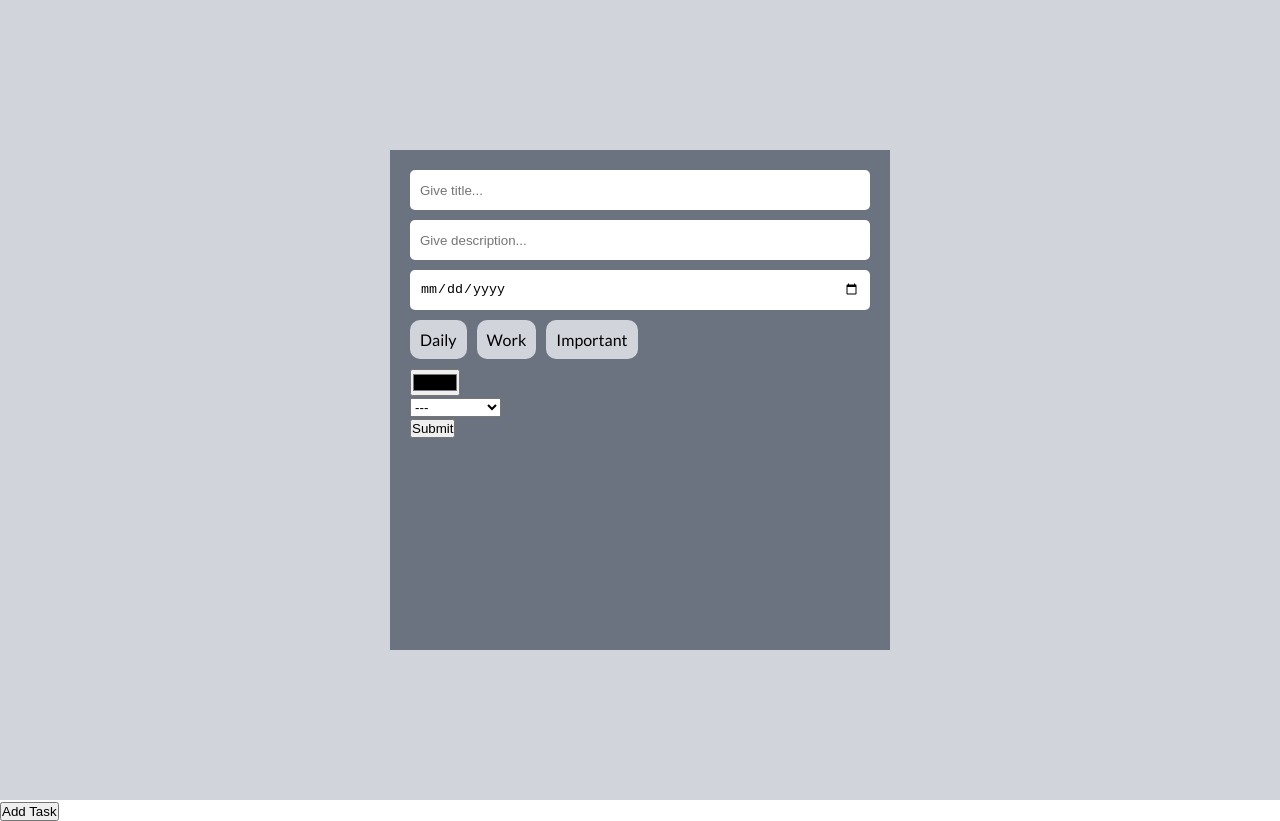
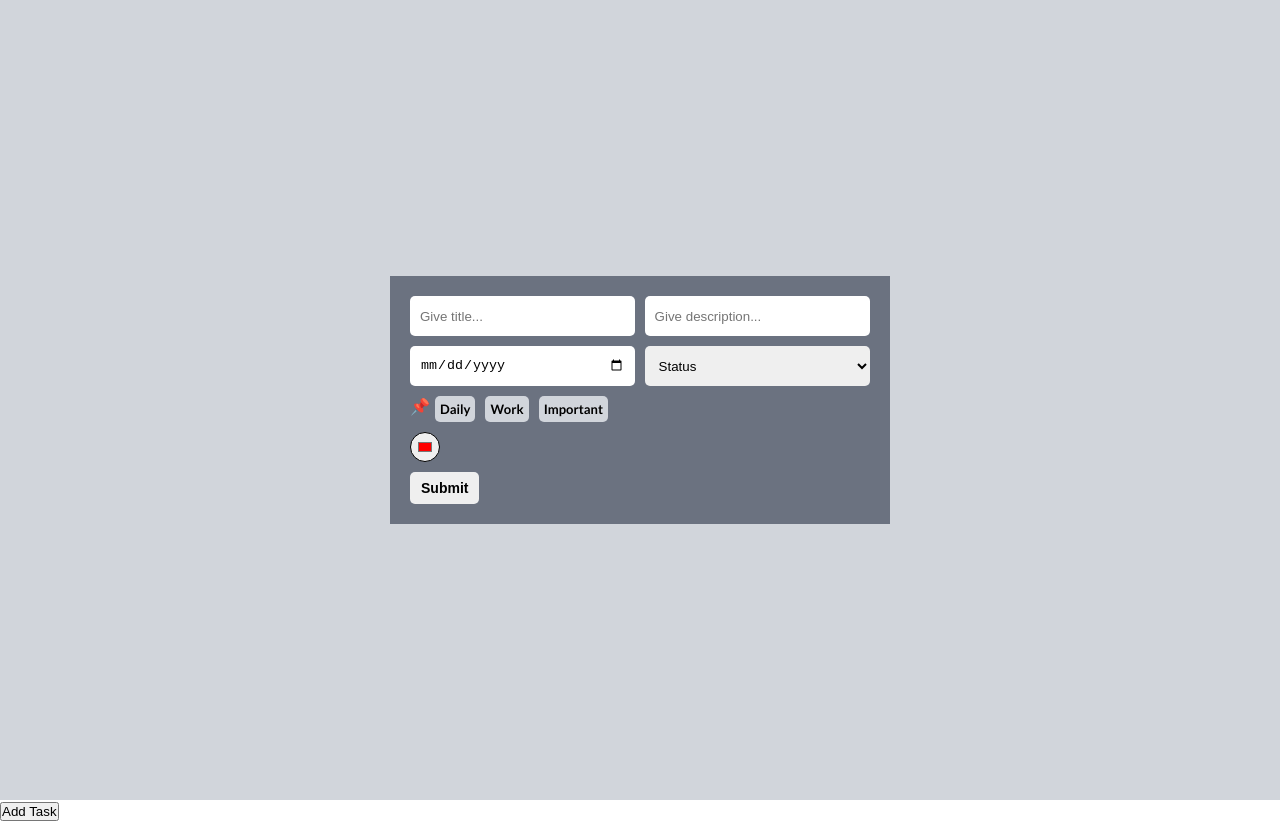
Before and after one commit to pratik-kumar-sahu/full_stack_july, a React (Create React App) app: page / in a window 1280 px wide. Both pictures are taken after a click on the button "Add Task". Built offline with nearby package versions, Linux system fonts and the light colour scheme.

Commit message:
Added toast for helper messages

```diff
--- a/package.json
+++ b/package.json
@@ -11,6 +11,7 @@
     "react-dom": "^17.0.2",
     "react-router-dom": "^5.2.0",
     "react-scripts": "4.0.3",
+    "react-toastify": "^7.0.4",
     "web-vitals": "^1.1.2"
   },
   "scripts": {
--- a/src/components/ModalForm.js
+++ b/src/components/ModalForm.js
@@ -1,6 +1,10 @@
 import React, { useState } from "react";
+import { toast } from "react-toastify";
+import "react-toastify/dist/ReactToastify.css";
 import "./styles.scss";
 import Tag from "./Tag";
+
+toast.configure();
 
 function ModalForm({ setModal }) {
   const [formData, setFormData] = useState({
@@ -21,10 +25,50 @@ function ModalForm({ setModal }) {
     });
   };
 
+  const validate = () => {
+    const { title, description, date, tags, color, status } = formData;
+
+    if (title.trim().length < 2) {
+      toast.error("Title should be min. 2 characters", { autoClose: 3000 });
+      return false;
+    } else if (description.trim().length < 10) {
+      toast.error("Description should be min. 10 characters", {
+        autoClose: 3000,
+      });
+      return false;
+    } else if (!date.trim()) {
+      toast.error("Due Date is required", {
+        autoClose: 3000,
+      });
+      return false;
+    } else if (!status.trim()) {
+      toast.error("Select status", {
+        autoClose: 3000,
+      });
+      return false;
+    } else if (tags.length === 0) {
+      toast.error("Select atleast one tag", {
+        autoClose: 3000,
+      });
+      return false;
+    } else if (color.trim().length < 1) {
+      toast.error("Select a color", {
+        autoClose: 3000,
+      });
+      return false;
+    }
+
+    return true;
+  };
+
   const submitResponse = (e) => {
     e.preventDefault();
     console.log(formData);
+
+    if (validate()) {
       setModal(false);
+      toast.success("Successful", { autoClose: 3000 });
+    }
   };
 
   return (
@@ -38,6 +82,7 @@ function ModalForm({ setModal }) {
           value={formData.title}
           onChange={onChangehandler}
         />
+
         <input
           className="modal__container-input"
           type="text"
@@ -46,6 +91,7 @@ function ModalForm({ setModal }) {
           value={formData.description}
           onChange={onChangehandler}
         />
+
         <input
           className="modal__container-input"
           type="date"
@@ -54,7 +100,26 @@ function ModalForm({ setModal }) {
           value={formData.date}
           onChange={onChangehandler}
         />
+
+        <div className="modal__container-status">
+          <select
+            className="modal__container-input input2"
+            name="status"
+            value={formData.status}
+            onChange={onChangehandler}
+          >
+            <option value="" defaultValue disabled>
+              Status
+            </option>
+            <option value="backlog">Backlog</option>
+            <option value="in-progress">In Progress</option>
+            <option value="done">Done</option>
+          </select>
+        </div>
+
+        <div>
           <div className="modal__container-tags">
+            <span style={{ marginRight: ".5rem" }}>📌</span>
             {["Daily", "Work", "Important"].map((tag, i) => (
               <Tag
                 key={i}
@@ -66,27 +131,19 @@ function ModalForm({ setModal }) {
             ))}
             {/* <button>Add Tag</button> */}
           </div>
+
           <input
+            className="modal__container-color"
             type="color"
             name="color"
-          value={formData.color}
+            value={formData.color ? formData.color : "#ff0000"}
             onChange={onChangehandler}
           />
-        <div className="modal__container-status">
-          <select
-            name="status"
-            value={formData.status}
-            onChange={onChangehandler}
-          >
-            <option value="" defaultValue>
-              ---
-            </option>
-            <option value="backlog">Backlog</option>
-            <option value="in-progress">In Progress</option>
-            <option value="done">Done</option>
-          </select>
+
+          <button className="modal__container-submit" type="submit">
+            Submit
+          </button>
         </div>
-        <button type="submit">Submit</button>
       </form>
     </div>
   );
--- a/src/components/styles.scss
+++ b/src/components/styles.scss
@@ -10,12 +10,15 @@
 
   &__container {
     width: 50rem;
-    height: 50rem;
+    // height: 50rem;
     padding: 2rem;
+    display: flex;
+    justify-content: space-between;
+    flex-wrap: wrap;
     background-color: var(--grey-dark);
 
     &-input {
-      width: 100%;
+      width: 49%;
       height: 4rem;
       margin-bottom: 1rem;
       padding: 0.5rem 1rem;
@@ -26,6 +29,40 @@
 
     &-tags {
       display: flex;
+      flex-wrap: wrap;
+    }
+
+    &-status {
+      width: 49%;
+      height: 4rem;
+      border-radius: 0.5rem;
+      border-style: none;
+      outline-style: none;
+    }
+
+    &-color {
+      width: 3rem;
+      height: 3rem;
+      margin-bottom: 1rem;
+      padding: 0.5rem;
+      border-radius: 50%;
+    }
+
+    &-submit {
+      font-size: 1.4rem;
+      font-weight: 600;
+      padding: 0.8rem 1.1rem;
+      display: block;
+      cursor: pointer;
+      outline-style: none;
+      border-style: none;
+      border-radius: 0.5rem;
+      transition: all 0.3s ease-in-out;
+
+      &:hover {
+        background-color: var(--grey-darkest);
+        color: var(--white);
+      }
     }
   }
 }
@@ -35,14 +72,21 @@
 .tag {
   //   width: 5rem;
   //   height: 5rem;
+  font-size: 1.3rem;
+  font-weight: 600;
   margin-right: 1rem;
   margin-bottom: 1rem;
-  padding: 1rem;
-  border-radius: 1rem;
+  padding: 0.5rem;
+  border-radius: 0.5rem;
   cursor: pointer;
   background-color: var(--grey-light);
 }
 
 .selected {
-  background-color: white;
+  background-color: var(--grey-darkest);
+  color: #f59e0b;
 }
+
+.input2 {
+  width: 100%;
+}
```
Also changed, not shown: 1 other file (tests, documents, lock files or other folders). Lines whose indentation alone changed are shown as unchanged.
